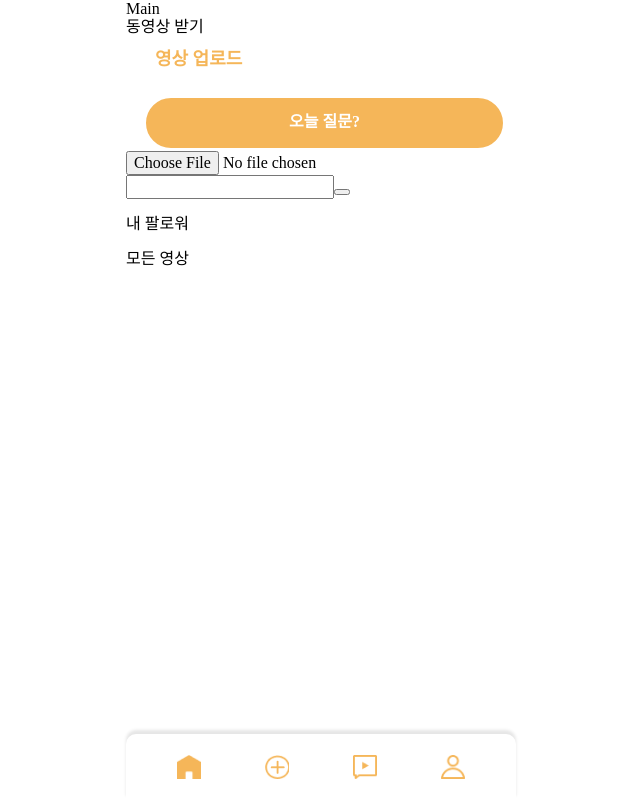
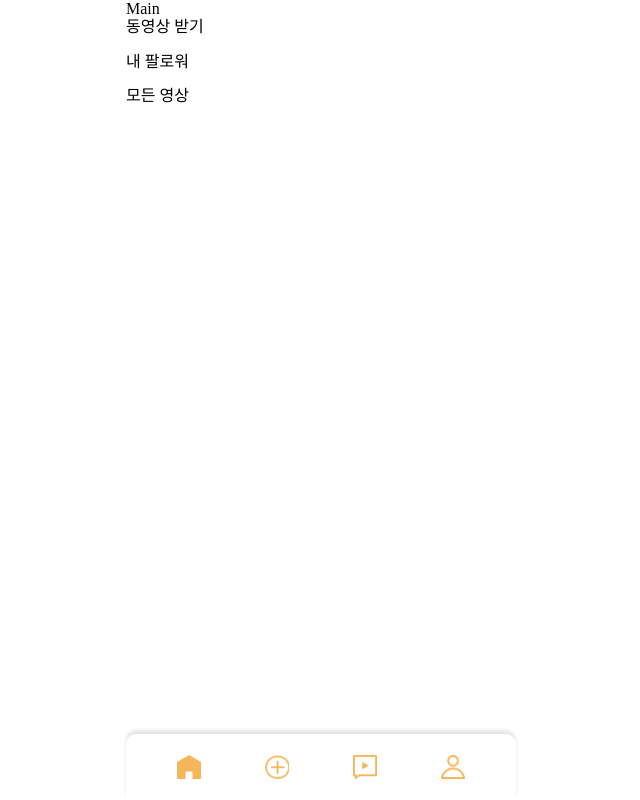
Before and after one commit to Hi-MZ/MunZil_Web, a React (Create React App) app: page / in a window 1280 px wide. Shown: the whole page, without its empty margins (319-959 px from the left). Built offline with nearby package versions, Linux system fonts and the light colour scheme.

Commit message:
Add : UploadVideo Route

```diff
--- a/src/Router.js
+++ b/src/Router.js
@@ -1,6 +1,7 @@
 import React from "react";
 import { BrowserRouter, Routes, Route } from "react-router-dom";
 import Footer from "./components/Footer";
+import UploadVideo from "./components/UploadVideo";
 import Auth from "./layout/Auth";
 import Main from "./layout/Main";
 import Myinfo from "./layout/Myinfo";
@@ -12,6 +13,7 @@ const Router = () => {
         <Route path="/" element={<Main />} />
         <Route path="/auth" element={<Auth />} />
         <Route path="/info" element={<Myinfo />} />
+        <Route path="/add" element={<UploadVideo/>} />
       </Routes>
 
       <Footer />
--- a/src/layout/Main.jsx
+++ b/src/layout/Main.jsx
@@ -7,7 +7,6 @@ const Main = () => {
       <div>Main</div>
 
       <div>동영상 받기</div>
-      <UploadVideo />
       <p>내 팔로워</p>
       <div></div>
       <p>모든 영상</p>
```
